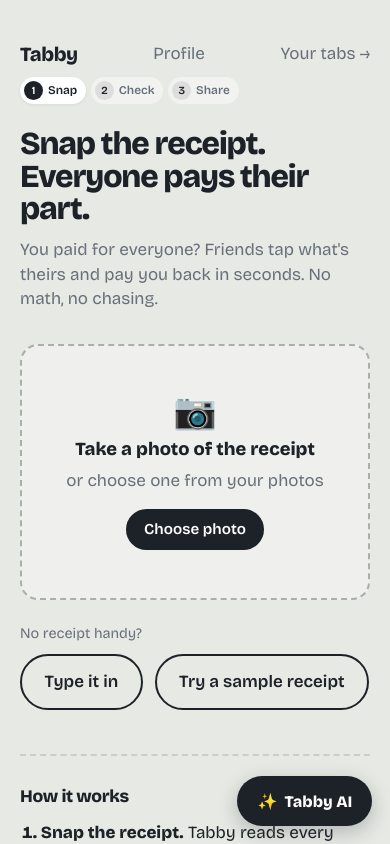
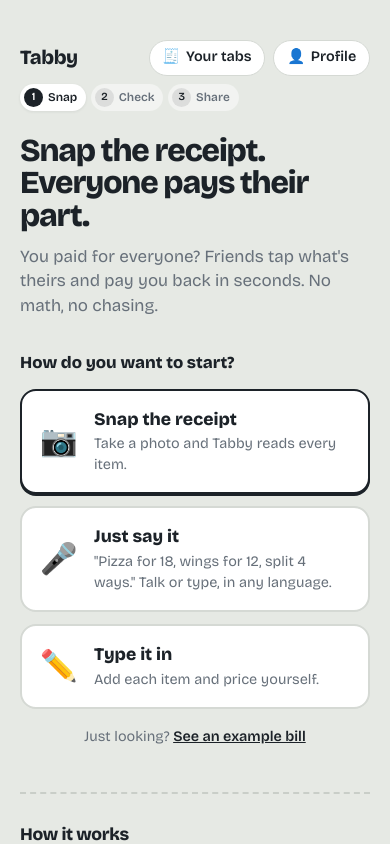
Before and after one commit to jellyfishing2346/hackknight, a Next.js app: page / in a window 390 px wide. Shown: the top 844 px of the page. Built offline with nearby package versions, Linux system fonts and the light colour scheme.

Commit message:
Clearer for first-time users: three ways to start, QR first on phones, name first, plain-language money choice, wrapping item names, boxed inputs

```diff
--- a/app/bill/[id]/claim/page.tsx
+++ b/app/bill/[id]/claim/page.tsx
@@ -266,7 +266,7 @@
       <div className="receipt-wrap">
         <div className="receipt">
           <p className="receipt-title">{bill.title}</p>
-          <p className="receipt-sub">Tap everything that's yours or shared</p>
+          <p className="receipt-sub">Tap what's yours</p>
           <hr className="rule" />
           {items.map((i) => {
             const mine = hasClaimed(i, name);
@@ -372,7 +372,7 @@
       )}
       <h1 style={{ fontSize: "2rem" }}>{s.evenSplit ? `Hi ${name}!` : `Hi ${name}, what's yours?`}</h1>
       <p className="lede" style={{ marginBottom: "1.5rem" }}>
-        {s.evenSplit ? `${host} covered the bill for everyone.` : `${host} covered the bill. Tap your items and pay ${host} back.`}{" "}
+        {s.evenSplit ? `${host} covered the bill for everyone.` : `${host} covered the bill.`}{" "}
         <button className="link" onClick={() => { try { sessionStorage.removeItem(`tabby:${id}:name`); } catch {} setName(""); setNameInput(""); }}>
           Not {name}?
         </button>
--- a/app/components/TabbyAI.tsx
+++ b/app/components/TabbyAI.tsx
@@ -27,8 +27,22 @@
  * "Tabby AI": describe a bill in plain words, typed or spoken, and get a ready-to-use bill.
  * Speech is transcribed by ElevenLabs Scribe; the bill is built by Gemini.
  */
-export function TabbyAI({ onUse }: { onUse: (draft: TabbyDraft) => void }) {
-  const [open, setOpen] = useState(false);
+export function TabbyAI({
+  onUse,
+  open: openProp,
+  onOpenChange,
+  hideLauncher = false,
+}: {
+  onUse: (draft: TabbyDraft) => void;
+  /** Control the panel from the page (e.g. a "Just say it" button). Optional. */
+  open?: boolean;
+  onOpenChange?: (open: boolean) => void;
+  /** Hide the floating "Tabby AI" bubble when the page has its own button. */
+  hideLauncher?: boolean;
+}) {
+  const [openState, setOpenState] = useState(false);
+  const open = openProp ?? openState;
+  const setOpen = (v: boolean) => (onOpenChange ? onOpenChange(v) : setOpenState(v));
   const [messages, setMessages] = useState<Msg[]>([{ role: "assistant", text: GREETING }]);
   const [draft, setDraft] = useState<TabbyDraft | null>(null);
   const [input, setInput] = useState("");
@@ -147,7 +161,7 @@
 
   return (
     <>
-      {!open && (
+      {!open && !hideLauncher && (
         <button className="ai-fab" onClick={() => setOpen(true)} aria-haspopup="dialog">
           <span aria-hidden="true">✨</span> Tabby AI
         </button>
--- a/app/globals.css
+++ b/app/globals.css
@@ -257,3 +257,67 @@
 /* The host's row describes their role, not a payment */
 .host-tag { display: inline-block; font-size: 0.78rem; font-weight: 700; color: var(--muted); border: 1.5px solid #b9bfb9; border-radius: 999px; padding: 0.1rem 0.6rem; }
 .amt-note { font-family: var(--sans); font-size: 0.8rem; color: var(--muted); }
+
+/* ---------- Clarity pass 2: for people who've never used an app like this ---------- */
+
+/* Home: three equal ways to start */
+.start-options { display: grid; gap: 0.75rem; }
+.start-title { margin: 0 0 0.1rem; font-weight: 700; font-size: 1.05rem; }
+.start-card {
+  position: relative; display: flex; align-items: center; gap: 1rem; width: 100%; text-align: left;
+  padding: 1rem 1.1rem; border-radius: 16px; border: 2px solid var(--rule); background: var(--paper);
+  color: var(--ink); cursor: pointer; font: inherit; min-height: 4.5rem;
+}
+.start-card:hover { border-color: var(--ink); }
+.start-card.primary { border-color: var(--ink); box-shadow: 0 2px 0 var(--ink); }
+.start-card input[type="file"] { position: absolute; width: 1px; height: 1px; opacity: 0; }
+.start-card:focus-within { outline: 3px solid var(--ink); outline-offset: 2px; }
+.start-icon { font-size: 1.9rem; line-height: 1; flex: none; width: 2.4rem; text-align: center; }
+.start-text { display: grid; gap: 0.15rem; }
+.start-text strong { font-size: 1.1rem; }
+.start-text span { font-size: 0.9rem; color: var(--muted); }
+.start-example { margin: 0.4rem 0 0; font-size: 0.9rem; color: var(--muted); text-align: center; }
+
+/* Header links: grouped, tappable */
+.page-head { flex-wrap: wrap; }
+.top-nav { display: flex; gap: 0.5rem; }
+.nav-pill {
+  display: inline-flex; align-items: center; gap: 0.35rem; padding: 0.4rem 0.8rem; border-radius: 999px;
+  background: var(--paper); color: var(--ink); text-decoration: none; font-weight: 600; font-size: 0.9rem;
+  border: 1.5px solid var(--rule);
+}
+.nav-pill:hover { border-color: var(--ink); }
+
+/* Forms: real boxes you can obviously type into (receipt editing keeps its receipt look) */
+.field input:not(.num), .field textarea {
+  width: 100%; font-family: var(--sans); font-size: 1rem; border: 2px solid var(--rule); border-radius: 12px;
+  padding: 0.7rem 0.8rem; background: var(--paper); color: var(--ink);
+}
+.field input.mono { font-family: var(--mono); font-size: 0.9rem; }
+.field input:not(.num):focus, .field textarea:focus { outline: none; border-color: var(--ink); }
+.field label, .field .field-label { font-size: 0.95rem; color: var(--ink); font-weight: 600; }
+
+/* Review: long item names wrap instead of being cut off */
+.edit-line { align-items: start; }
+.edit-line textarea.item-name {
+  width: 100%; resize: none; overflow: hidden; field-sizing: content;
+  font-family: var(--mono); font-size: 0.95rem; line-height: 1.35; border: 0; border-bottom: 2px solid var(--rule);
+  padding: 0.4rem 0.1rem; background: transparent; border-radius: 0; color: var(--ink);
+}
+.edit-line textarea.item-name:focus { outline: none; border-bottom-color: var(--ink); }
+.edit-line .remove { margin-top: 0.35rem; }
+
+/* Host screen on a phone: the QR code and sharing come first, the receipt after */
+@media (max-width: 52rem) {
+  .live > section { order: -1; }
+}
+@media (max-width: 30rem) {
+  .join { grid-template-columns: 1fr; justify-items: center; text-align: center; }
+  .join img { width: 13rem; height: 13rem; }
+  .join .mini-steps { text-align: left; display: inline-block; }
+  .join .share-row { justify-content: center; }
+}
+
+/* The host hint now sits above the receipt */
+.live .callout { margin: 0 0 1rem; }
+.edit-line > span:first-child { padding-top: 0.45rem; }
--- a/app/page.tsx
+++ b/app/page.tsx
@@ -53,6 +53,7 @@
   const [splitMode, setSplitMode] = useState<"items" | "even">("items");
   const [people, setPeople] = useState(4);
   const [walletMode, setWalletMode] = useState<"demo" | "own">("demo");
+  const [aiOpen, setAiOpen] = useState(false);
 
   // Prefill from the Tabby profile, so returning hosts don't retype their name and wallet.
   useEffect(() => {
@@ -177,7 +178,20 @@
             <hr className="rule" />
             {items.map((d, i) => (
               <div className="edit-line" key={i}>
-                <input value={d.name} onChange={(e) => update(i, { name: e.target.value })} aria-label="Item name" />
+                <textarea
+                  className="item-name"
+                  rows={1}
+                  value={d.name}
+                  onChange={(e) => update(i, { name: e.target.value })}
+                  ref={(el) => {
+                    // Grow to fit long names instead of cutting them off.
+                    if (el) {
+                      el.style.height = "auto";
+                      el.style.height = `${el.scrollHeight}px`;
+                    }
+                  }}
+                  aria-label="Item name"
+                />
                 <input
                   className="num"
                   inputMode="decimal"
@@ -213,6 +227,11 @@
         </div>
 
         <div className="host-card">
+          <div className="field">
+            <label htmlFor="host">You paid. What's your name?</label>
+            <input id="host" autoComplete="given-name" placeholder="e.g. Sam" value={hostName} onChange={(e) => setHostName(e.target.value)} />
+            <span className="hint">Friends will see "Pay {hostName.trim() || "you"} back".</span>
+          </div>
           <div className="field">
             <span className="field-label">How should everyone split it?</span>
             <div className="choice" role="radiogroup" aria-label="How to split the bill">
@@ -250,12 +269,7 @@
             )}
           </div>
           <div className="field">
-            <label htmlFor="host">You paid the bill. What's your name?</label>
-            <input id="host" autoComplete="given-name" placeholder="e.g. Sam" value={hostName} onChange={(e) => setHostName(e.target.value)} />
-            <span className="hint">Friends will see "Pay {hostName.trim() || "you"} back".</span>
-          </div>
-          <div className="field">
-            <label id="wallet-label">Where should friends pay you back?</label>
+            <label id="wallet-label">Where should the money go?</label>
             <div className="row" role="radiogroup" aria-labelledby="wallet-label">
               <button
                 type="button"
@@ -264,7 +278,7 @@
                 aria-checked={walletMode === "demo"}
                 onClick={() => chooseWalletMode("demo")}
               >
-                Demo wallet
+                Tabby demo account
               </button>
               <button
                 type="button"
@@ -273,14 +287,14 @@
                 aria-checked={walletMode === "own"}
                 onClick={() => chooseWalletMode("own")}
               >
-                My Solana wallet
+                My own crypto wallet
               </button>
             </div>
             {walletMode === "own" && (
               <input
                 id="wallet"
                 className="mono"
-                placeholder="Your Solana address"
+                placeholder="Paste your Solana wallet address"
                 value={hostWallet}
                 onChange={(e) => setHostWallet(e.target.value)}
                 spellCheck={false}
@@ -291,8 +305,8 @@
             )}
             <span className="hint">
               {walletMode === "demo"
-                ? "Friends' repayments go to the team's shared demo wallet."
-                : "Friends' repayments go straight to this address."}
+                ? "Best for trying Tabby out. Nothing to set up."
+                : "Friends' payments go straight to this wallet."}
             </span>
           </div>
         </div>
@@ -313,8 +327,10 @@
     <main className="page">
       <div className="page-head">
         <Brand />
-        <Link href="/settings" className="nav-link">Profile</Link>
-        <Link href="/history" className="nav-link">Your tabs →</Link>
+        <nav className="top-nav" aria-label="Your account">
+          <Link href="/history" className="nav-pill"><span aria-hidden="true">🧾</span> Your tabs</Link>
+          <Link href="/settings" className="nav-pill"><span aria-hidden="true">👤</span> Profile</Link>
+        </nav>
       </div>
       <Steps steps={HOST_STEPS} current={0} />
       <h1>Snap the receipt. Everyone pays their part.</h1>
@@ -328,24 +344,36 @@
           <span className="muted">This takes a few seconds.</span>
         </div>
       ) : (
-        <label className="drop">
-          <span className="drop-icon" aria-hidden="true">📷</span>
-          <strong>Take a photo of the receipt</strong>
-          <span className="muted">or choose one from your photos</span>
-          <span className="btn small" aria-hidden="true">Choose photo</span>
-          <input type="file" accept="image/*" capture="environment" onChange={(e) => onPhoto(e.target.files?.[0])} />
-        </label>
+        <div className="start-options">
+          <p className="start-title">How do you want to start?</p>
+          <label className="start-card primary">
+            <span className="start-icon" aria-hidden="true">📷</span>
+            <span className="start-text">
+              <strong>Snap the receipt</strong>
+              <span>Take a photo and Tabby reads every item.</span>
+            </span>
+            <input type="file" accept="image/*" capture="environment" onChange={(e) => onPhoto(e.target.files?.[0])} />
+          </label>
+          <button type="button" className="start-card" onClick={() => setAiOpen(true)}>
+            <span className="start-icon" aria-hidden="true">🎤</span>
+            <span className="start-text">
+              <strong>Just say it</strong>
+              <span>"Pizza for 18, wings for 12, split 4 ways." Talk or type, in any language.</span>
+            </span>
+          </button>
+          <button type="button" className="start-card" onClick={() => load({ merchant: "Tab", items: [{ name: "", price: 0 }], tax: 0, tip: 0 })}>
+            <span className="start-icon" aria-hidden="true">✏️</span>
+            <span className="start-text">
+              <strong>Type it in</strong>
+              <span>Add each item and price yourself.</span>
+            </span>
+          </button>
+          <p className="start-example">
+            Just looking? <button type="button" className="link" onClick={() => load(SAMPLE)}>See an example bill</button>
+          </p>
+        </div>
       )}
       {error && <p className="error">{error}</p>}
-
-      <div className="spacer" />
-      <p className="muted" style={{ margin: "0 0 0.6rem", fontSize: "0.9rem" }}>No receipt handy?</p>
-      <div className="row">
-        <button className="btn ghost" onClick={() => load({ merchant: "Tab", items: [{ name: "", price: 0 }], tax: 0, tip: 0 })}>
-          Type it in
-        </button>
-        <button className="btn ghost" onClick={() => load(SAMPLE)}>Try a sample receipt</button>
-      </div>
 
       <section className="how" aria-labelledby="how-title">
         <h2 id="how-title">How it works</h2>
@@ -355,7 +383,7 @@
           <li><strong>Everyone pays you back.</strong> One tap each, and you watch it land.</li>
         </ol>
       </section>
-      <TabbyAI onUse={applyAiDraft} />
+      <TabbyAI onUse={applyAiDraft} open={aiOpen} onOpenChange={setAiOpen} hideLauncher />
     </main>
   );
 }
```
Also changed, not shown: app/bill/[id]/page.tsx (+4 -4 lines), app/settings/page.tsx (+11 -7 lines).
